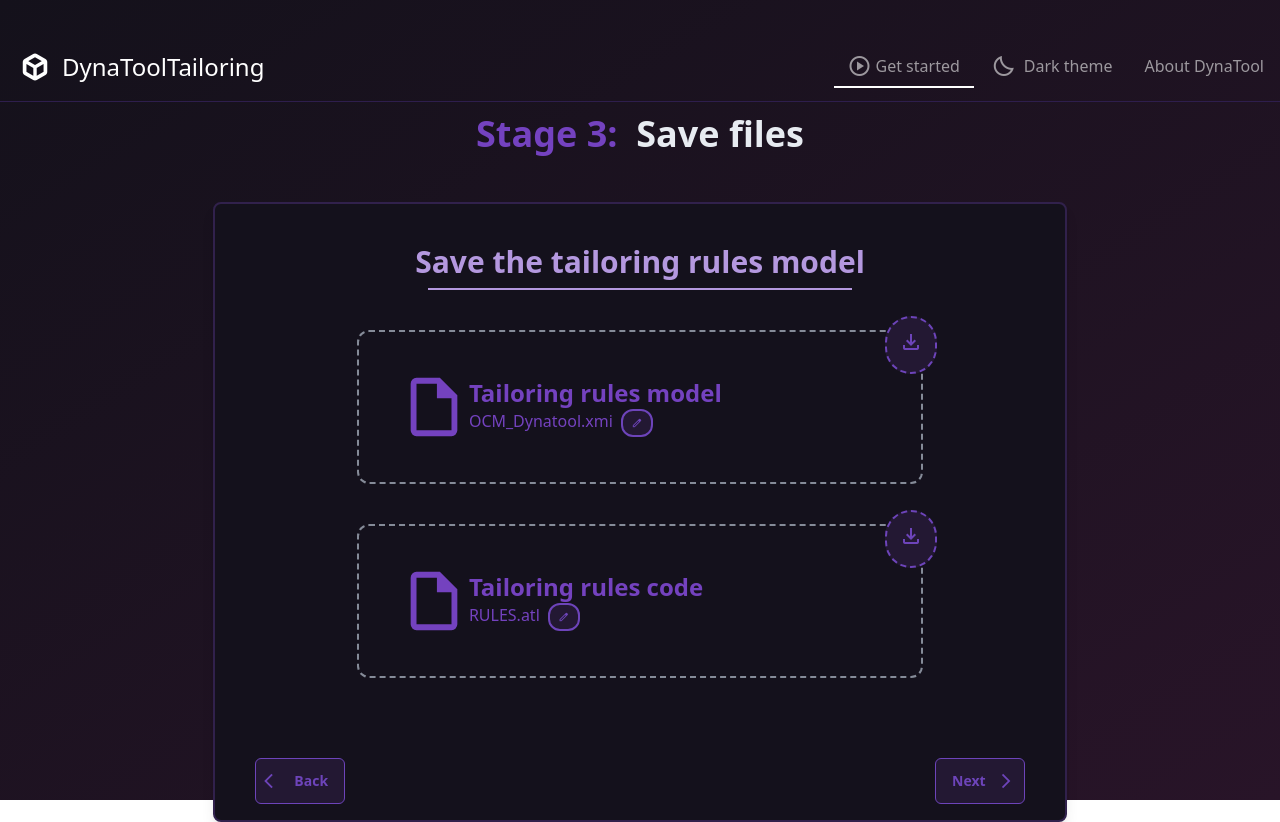
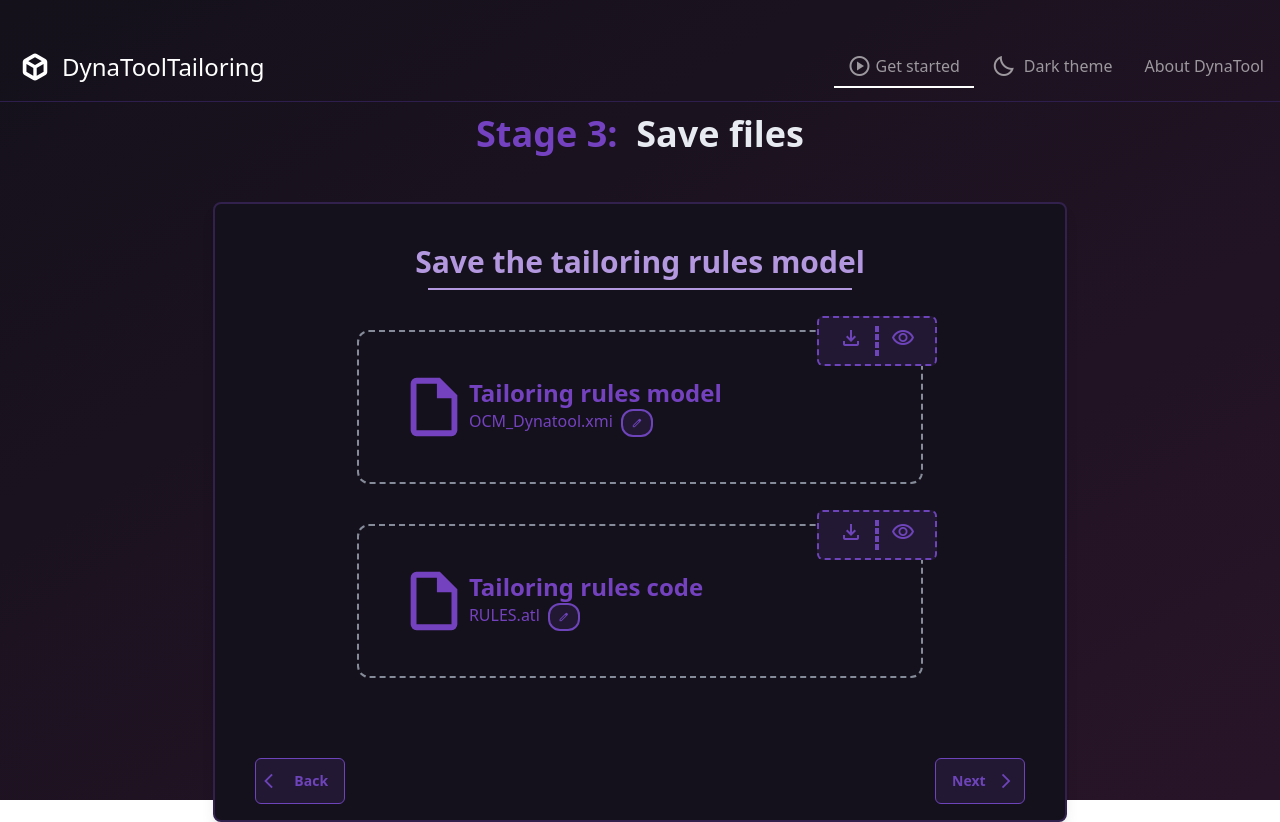
Before and after one commit to PaulQuezada/DynaToolTailoring, a SvelteKit app in the folder memoria/: page /savefiles in a window 1280 px wide. Built offline with nearby package versions, Linux system fonts and the light colour scheme.

Commit message:
Vista previa del modelo y código generado por las reglas

```diff
--- a/memoria/src/functions/atlcreation.ts
+++ b/memoria/src/functions/atlcreation.ts
@@ -2,7 +2,7 @@ import "../routes/types";
 import {createCompleteModel} from "./exportdata";
 import {loadAtributtes, parseRules} from "./importdata";
 
-function baseATL() {
+export function baseATL() {
     // Función para obtener las reglas de transformación a través del modelo completo
     const taskActivities = obtainTransformationRules();
     // Buscamos las reglas opcionales(las que se eliminan o no) y las reglas de reemplazo
--- a/memoria/src/routes/savefiles/+page.svelte
+++ b/memoria/src/routes/savefiles/+page.svelte
@@ -2,11 +2,21 @@
 <script lang="ts">
     import "../../app.css";
     import { themeStore } from "../../stores";
-    import {downloadXMIFile} from "../../functions/exportdata";
-    import { downloadATL } from "../../functions/atlcreation";
+    import {
+        downloadXMIFile,
+        createCompleteModel,
+    } from "../../functions/exportdata";
+    import { downloadATL, baseATL } from "../../functions/atlcreation";
+
+    // Variables
+    let showModalData = false;
+    let titledatashow = "";
+    let datashow: string = "";
 </script>
 
-<div class="flex flex-col h-full w-full">
+<div
+    class="flex flex-col h-full w-full ${showModalData ? 'filter blur-md' : ''}"
+>
     <h1
         class="flex mt-3 mb-2 mx-auto text-4xl font-bold {$themeStore ===
         'Light'
@@ -71,17 +81,39 @@
                     </div>
                 </div>
             </div>
-            <button
-                class="absolute top-0 right-0 -mt-4 -mr-4 rounded-full p-3 border-dashed border-2 {$themeStore ===
+            <div
+                class="absolute flex top-0 right-0 -mt-4 -mr-4 rounded-md p-2 border-dashed border-2 {$themeStore ===
                 'Light'
                     ? 'border-[#855dc7] bg-[#f1e9f9] text-[#855dc7]'
                     : 'border-[#6d44ba] bg-[#231833] text-[#6d44ba]'}"
+            >
+                <button
+                    class="mx-3"
                     on:click={() => {
                         downloadXMIFile();
                     }}
                 >
-                <span class="my-auto material-symbols-outlined">download</span>
+                    <span class="my-auto material-symbols-outlined"
+                        >download</span
+                    >
                 </button>
+                <div
+                    class="m-auto h-[30px] border-dashed border-2 {$themeStore ===
+                    'Light'
+                        ? 'border-[#855dc7] bg-[#f1e9f9] text-[#855dc7]'
+                        : 'border-[#6d44ba] bg-[#231833] text-[#6d44ba]'}"
+                ></div>
+                <button
+                    class="mx-3"
+                    on:click={() => {
+                        titledatashow = "Tailoring rules model";
+                        datashow = createCompleteModel();
+                        showModalData = true;
+                    }}
+                >
+                    <span class="material-symbols-outlined"> visibility </span>
+                </button>
+            </div>
         </div>
         <!-- Apartado para descargar el ATL -->
         <div
@@ -119,17 +151,39 @@
                     </div>
                 </div>
             </div>
-            <button
-                class="absolute top-0 right-0 -mt-4 -mr-4 rounded-full p-3 border-dashed border-2 {$themeStore ===
+            <div
+                class="absolute flex top-0 right-0 -mt-4 -mr-4 rounded-md p-2 border-dashed border-2 {$themeStore ===
                 'Light'
                     ? 'border-[#855dc7] bg-[#f1e9f9] text-[#855dc7]'
                     : 'border-[#6d44ba] bg-[#231833] text-[#6d44ba]'}"
+            >
+                <button
+                    class="mx-3"
                     on:click={() => {
                         downloadATL();
                     }}
                 >
-                <span class="my-auto material-symbols-outlined">download</span>
+                    <span class="my-auto material-symbols-outlined"
+                        >download</span
+                    >
                 </button>
+                <div
+                    class="m-auto h-[30px] border-dashed border-2 {$themeStore ===
+                    'Light'
+                        ? 'border-[#855dc7] bg-[#f1e9f9] text-[#855dc7]'
+                        : 'border-[#6d44ba] bg-[#231833] text-[#6d44ba]'}"
+                ></div>
+                <button
+                    class="mx-3"
+                    on:click={() => {
+                        titledatashow = "Tailoring rules code";
+                        datashow = baseATL();
+                        showModalData = true;
+                    }}
+                >
+                    <span class="material-symbols-outlined"> visibility </span>
+                </button>
+            </div>
         </div>
 
         <!-- Botones para seguir avanzando o no -->
@@ -163,3 +217,69 @@
         </div>
     </div>
 </div>
+
+<!-- Modal para la visualización previa -->
+{#if showModalData}
+    <div
+        class="fixed inset-0 flex items-center justify-center bg-black bg-opacity-50 z-50"
+    >
+        <div
+            class="relative border rounded-lg shadow-lg p-8 h-[600px] w-1/2 {$themeStore ===
+            'Light'
+                ? 'bg-[#ffffff] border-[#f0eaf9] shadow-[0_0_30px_#f0eaf9]'
+                : 'bg-[#14111c] border-[#31214c] shadow-[0_0_30px_#31214c]'}"
+        >
+            <button
+                on:click={() => {
+                    showModalData = false;
+                }}
+                class="absolute top-2 right-2 text-gray-500 hover:text-gray-700"
+            >
+                <svg
+                    class="fill-current h-6 w-6"
+                    xmlns="http://www.w3.org/2000/svg"
+                    viewBox="0 0 20 20"
+                >
+                    <path
+                        d="M10 8.586l4.293-4.293 1.414 1.414L11.414 10l4.293 4.293-1.414 1.414L10 11.414l-4.293 4.293-1.414-1.414L8.586 10 4.293 5.707l1.414-1.414L10 8.586z"
+                    />
+                </svg>
+            </button>
+            <div class="flex flex-col">
+                <h2
+                    class="mx-auto text-2xl font-bold mb-4 {$themeStore ===
+                    'Light'
+                        ? 'text-[#14111b]'
+                        : 'text-[#b498df]'}"
+                >
+                    {titledatashow}
+                </h2>
+                <code
+                    class="mx-auto w-full h-[500px] overflow-y-auto p-4 bg-gray-900 text-[#cc76d1] rounded-md font-mono text-sm relative"
+                >
+                    {#each datashow.split("\n") as line, index}
+                        <div class="flex flex-col">
+                            <div class="flex text-right">
+                                <span class="text-gray-500 mr-2">
+                                    {index + 1}
+                                </span>
+                                {#if titledatashow === "Tailoring rules code"}
+                                    <span class="whitespace-pre">
+                                        {@html line.replace(
+                                            /helper\sdef:/g,
+                                            '<span class="text-yellow-300">helper def:</span>',
+                                        )}
+                                    </span>
+                                {:else}
+                                <span class="whitespace-pre text-[#ec9f3a]">
+                                    {line}
+                                </span>
+                                {/if}
+                            </div>
+                        </div>
+                    {/each}
+                </code>
+            </div>
+        </div>
+    </div>
+{/if}
```
Lines whose indentation alone changed are shown as unchanged.
